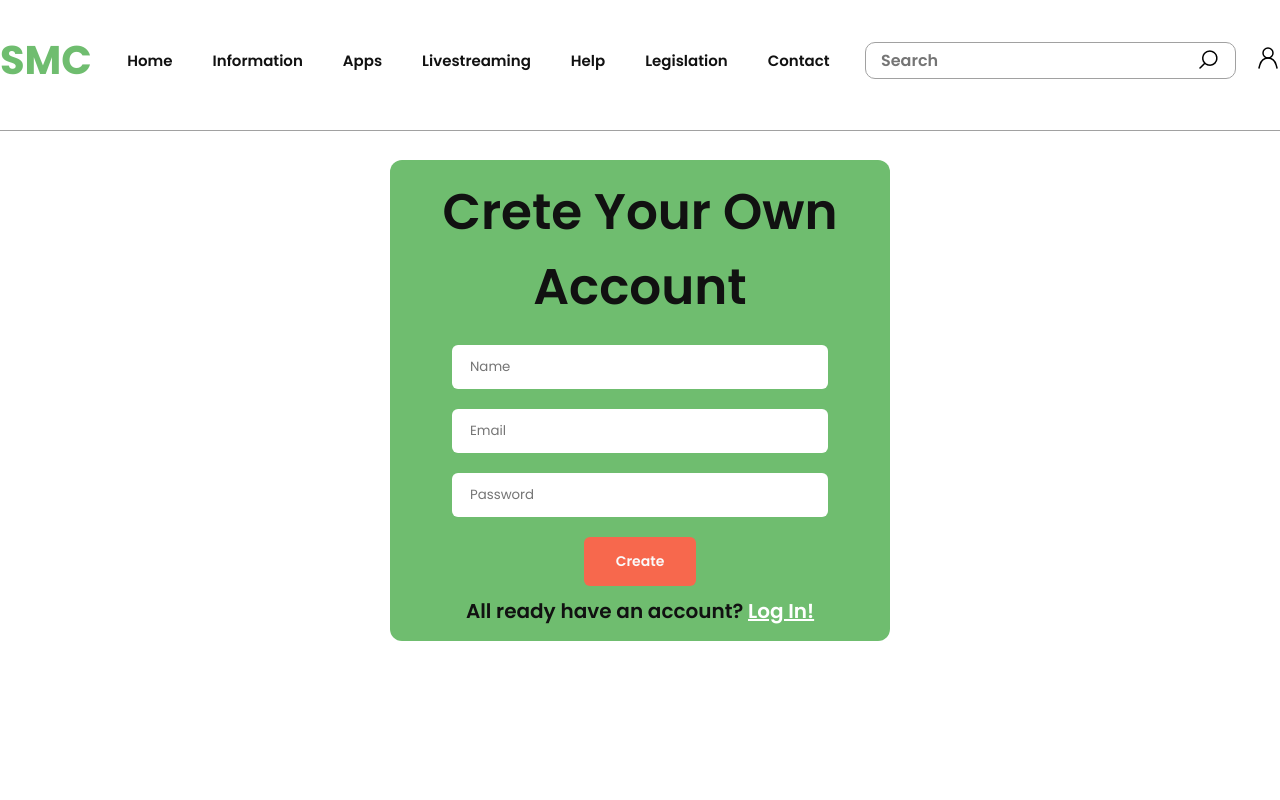
After one commit to devwithfarshi/smc-php, a PHP site: page /register.php in a window 1280 px wide. The commit adds this page. Run offline with PHP 8.4, Linux system fonts and the light colour scheme.

Commit message:
login and register page ui done

```diff
--- a/components/header.php
+++ b/components/header.php
@@ -7,6 +7,7 @@
     <title>SMC Blogs</title>
     <link rel="stylesheet" href="css/style.css">
     <link rel="stylesheet" href="css/navbar.css">
+    <link rel="stylesheet" href="css/login.css">
 </head>
 
 <body>
--- /dev/null
+++ b/css/login.css
@@ -0,0 +1,56 @@
+.login-container {
+  height: 100vh;
+  display: flex;
+  align-items: center;
+  justify-content: center;
+}
+
+.login__section {
+  width: 50rem;
+  text-align: center;
+  background-color: var(--c-1);
+  padding: 1.5rem;
+  border-radius: 1.2rem;
+}
+.login__section h2 {
+  color: var(--c-3);
+  font-size: 5rem;
+  font-weight: 600;
+  text-transform: capitalize;
+}
+.login__section p {
+  margin-top: 1rem;
+  color: var(--c-3);
+  font-size: 2rem;
+  font-weight: 600;
+}
+.login__section p a {
+  color: var(--c-7);
+  text-decoration: underline;
+  text-transform: capitalize;
+}
+
+.auth_form {
+}
+.auth_form input {
+  display: block;
+  margin: 2rem auto;
+  width: 80%;
+  border: 0.2rem solid transparent;
+  padding: 1rem 1.6rem;
+  border-radius: 0.6rem;
+  outline: none;
+}
+.auth_form input:focus {
+  border: 0.2rem solid var(--c-2);
+}
+.login__btn {
+  background-color: var(--c-2);
+  padding: 1.4rem 3.2rem;
+  border-radius: 0.6rem;
+  border: 0;
+  outline: none;
+  color: var(--c-4);
+  font-size: 1.4rem;
+  font-weight: 600;
+}
--- /dev/null
+++ b/register.php
@@ -0,0 +1,21 @@
+<?php include './components/header.php'; ?>
+
+
+
+<main class="login-container">
+    <div class="container">
+        <section class="login__section">
+            <h2>Crete your own account</h2>
+            <form class="auth_form">
+                <input type="text" placeholder="Name">
+                <input type="text" placeholder="Email">
+                <input type="password" placeholder="Password">
+                <button type="submit" class="login__btn">Create</button>
+            </form>
+            <p>All ready have an account? <a href="login.php">Log in!</a></p>
+        </section>
+    </div>
+
+</main>
+
+<?php include './components/footer.php';?>
```
Also changed, not shown: login.php (added, +20 -0 lines).
